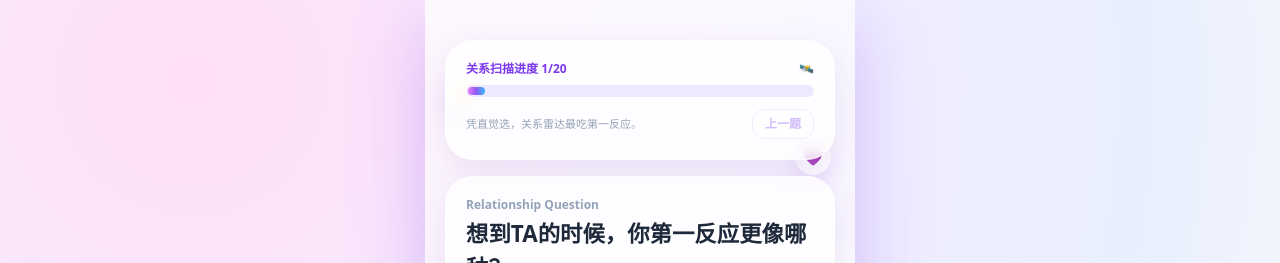
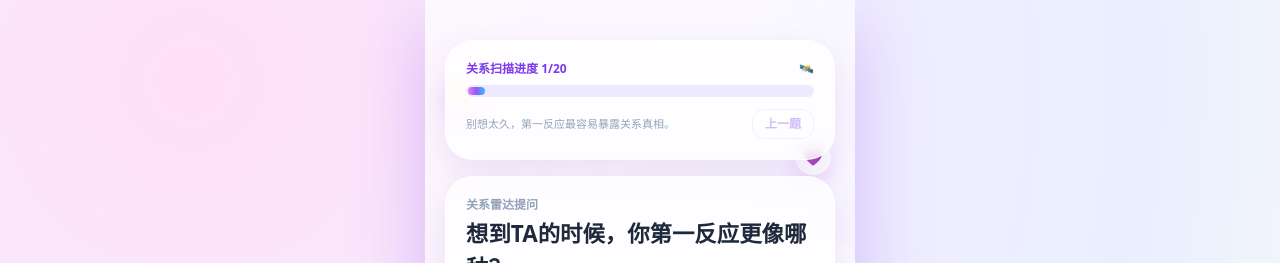
Before and after one commit to yl19881124-crypto/relationship-test-h5, a React (Vite) app: page / in a window 1280 px wide. Both pictures are taken after a click on the button "开始测试". Shown: the top 263 px of the page. Built offline with nearby package versions, Linux system fonts and the light colour scheme.

Commit message:
fix: polish quiz copy and poster role display

```diff
--- a/src/App.tsx
+++ b/src/App.tsx
@@ -11,6 +11,16 @@ const optionStickers = ['🫧', '💘', '🎀', '🪄'];
 const previewFlavorLabels = ['上头值', '操心值', '甜度值', '默契值'];
 const AUTO_NEXT_DELAY = 280;
 
+const parseDuoRoles = (duoRoles: string) => {
+  const parts = duoRoles.split(/[｜|]/).map((part) => part.trim()).filter(Boolean);
+  const youRoleRaw = parts.find((part) => part.startsWith('你：')) ?? parts[0] ?? duoRoles;
+  const taRoleRaw = parts.find((part) => part.startsWith('TA：')) ?? parts[1] ?? duoRoles;
+  return {
+    youRole: youRoleRaw.replace(/^你：/, '').trim(),
+    taRole: taRoleRaw.replace(/^TA：/, '').trim()
+  };
+};
+
 function App() {
   const [stage, setStage] = useState<Stage>('home');
   const [currentQuestion, setCurrentQuestion] = useState(0);
@@ -23,21 +33,22 @@ function App() {
   const indexes = getRelationshipIndexes(evaluation.snapshot.normalized);
   const currentQuestionId = QUESTIONS[currentQuestion].id;
   const selectedOptionId = answers[currentQuestionId] ?? null;
+  const { youRole, taRole } = parseDuoRoles(result.duoRoles);
   const clear = () => { if (autoNextTimerRef.current) window.clearTimeout(autoNextTimerRef.current); autoNextTimerRef.current = null; setIsAutoAdvancing(false); };
   useEffect(() => () => clear(), []);
   useEffect(() => { if (stage !== 'loading') return; const s = setInterval(() => setLoadingTextIndex((p) => (p + 1) % loadingSteps.length), 800); const d = setTimeout(() => { setStage('preview'); setLoadingTextIndex(0); }, 3200); return () => { clearInterval(s); clearTimeout(d); }; }, [stage]);
   const restart = () => { clear(); setAnswers({}); setCurrentQuestion(0); setStage('home'); };
   const onAnswer = (optionId: string) => { if (isAutoAdvancing) return; setAnswers((prev) => ({ ...prev, [currentQuestionId]: optionId })); setIsAutoAdvancing(true); autoNextTimerRef.current = window.setTimeout(() => { if (currentQuestion >= QUESTIONS.length - 1) { setStage('loading'); setIsAutoAdvancing(false); return; } setCurrentQuestion((p) => p + 1); setIsAutoAdvancing(false); }, AUTO_NEXT_DELAY); };
 
-  return <AppShell>{stage === 'home' && <div className="animate-enter-up relative flex min-h-[calc(100vh-4rem)] flex-col justify-between py-5"><div className='space-y-4 text-center'><StickerLabel>恋爱观察室 · 今日关系雷达扫描中</StickerLabel><h1 className='title-pop text-5xl font-black leading-[1.1] text-slate-800'>测测你和TA<br/>到底是什么关系</h1><SoftCard className='text-left'><div className='hero-chat'><span>你们到底啥关系？</span><span>问号爱心已就位 💗❓</span></div><p className='mt-3 text-sm text-slate-600'>20道轻松小题，测完就有“关系真名 + 双人海报”，专治嘴硬和暧昧。</p></SoftCard></div><div className='space-y-2'><GradientButton onClick={() => setStage('quiz')}>开始测试</GradientButton><p className='text-center text-xs text-slate-400'>答题免费，完整结果可1元解锁。</p></div></div>}
+  return <AppShell>{stage === 'home' && <div className="animate-enter-up relative flex min-h-[calc(100vh-4rem)] flex-col justify-between py-5"><div className='space-y-4 text-center'><StickerLabel>恋爱观察室 · 今日关系雷达扫描中</StickerLabel><h1 className='title-pop text-5xl font-black leading-[1.1] text-slate-800'>测测你和TA<br/>到底是什么关系</h1><SoftCard className='text-left'><div className='hero-chat'><span>你们到底啥关系？</span><span>暧昧雷达已开机 💗❓</span></div><p className='mt-3 text-sm text-slate-600'>20道轻松小题，测完就有“关系真名 + 双人海报”，专治嘴硬和暧昧。</p></SoftCard></div><div className='space-y-2'><GradientButton onClick={() => setStage('quiz')}>开始测试</GradientButton><p className='text-center text-xs text-slate-400'>答题免费，完整结果可1元解锁。</p></div></div>}
 
-{stage==='quiz'&&<div className='animate-enter-up space-y-4 py-4'><SoftCard><ProgressBar current={currentQuestion+1} total={QUESTIONS.length}/><div className='mt-3 flex items-center justify-between'><p className='text-[11px] text-slate-400'>凭直觉选，关系雷达最吃第一反应。</p><button onClick={()=>currentQuestion>0&&setCurrentQuestion((p)=>p-1)} disabled={currentQuestion===0} className='rounded-xl border border-violet-200 bg-white px-3 py-1.5 text-xs font-semibold text-violet-500 disabled:opacity-40'>上一题</button></div></SoftCard><SoftCard className='animate-enter-up'><p className='text-xs font-semibold text-slate-400'>Relationship Question</p><h2 className='mt-1 text-[1.4rem] font-black text-slate-800'>{QUESTIONS[currentQuestion].title}</h2></SoftCard><div className='space-y-3'>{QUESTIONS[currentQuestion].options.map((option,idx)=>{const isSelected=selectedOptionId===option.id;return <ChoiceCard key={option.id} selected={isSelected} onClick={()=>onAnswer(option.id)}><div className='flex items-center gap-2'><span>{optionStickers[idx%4]}</span><span className='font-semibold text-violet-600'>{option.label}.</span>{isSelected&&<span className='rounded-full bg-violet-100 px-2 py-0.5 text-[10px] font-semibold text-violet-600'>已锁定</span>}</div><p className='mt-1 pl-6 text-sm text-slate-600'>{option.text}</p></ChoiceCard>;})}</div></div>}
+{stage==='quiz'&&<div className='animate-enter-up space-y-4 py-4'><SoftCard><ProgressBar current={currentQuestion+1} total={QUESTIONS.length}/><div className='mt-3 flex items-center justify-between'><p className='text-[11px] text-slate-400'>别想太久，第一反应最容易暴露关系真相。</p><button onClick={()=>currentQuestion>0&&setCurrentQuestion((p)=>p-1)} disabled={currentQuestion===0} className='rounded-xl border border-violet-200 bg-white px-3 py-1.5 text-xs font-semibold text-violet-500 disabled:opacity-40'>上一题</button></div></SoftCard><SoftCard className='animate-enter-up'><p className='text-xs font-semibold text-slate-400'>关系雷达提问</p><h2 className='mt-1 text-[1.4rem] font-black text-slate-800'>{QUESTIONS[currentQuestion].title}</h2></SoftCard><div className='space-y-3'>{QUESTIONS[currentQuestion].options.map((option,idx)=>{const isSelected=selectedOptionId===option.id;return <ChoiceCard key={option.id} selected={isSelected} onClick={()=>onAnswer(option.id)}><div className='flex items-center gap-2'><span>{optionStickers[idx%4]}</span><span className='font-semibold text-violet-600'>{option.label}.</span>{isSelected&&<span className='rounded-full bg-violet-100 px-2 py-0.5 text-[10px] font-semibold text-violet-600'>已锁定</span>}</div><p className='mt-1 pl-6 text-sm text-slate-600'>{option.text}</p></ChoiceCard>;})}</div></div>}
 
-{stage==='loading'&&<div className='flex min-h-[calc(100vh-5rem)] items-center'><SoftCard className='w-full text-center'><p className='text-xs font-semibold uppercase tracking-[0.2em] text-violet-400'>Relationship Scanner</p><div className='scanner mt-4 mx-auto' /><h2 className='mt-5 text-xl font-black text-slate-800'>关系扫描仪启动中</h2><p className='mt-2 text-sm text-slate-500'>{loadingSteps[loadingTextIndex]}</p></SoftCard></div>}
+{stage==='loading'&&<div className='flex min-h-[calc(100vh-5rem)] items-center'><SoftCard className='w-full text-center'><p className='text-xs font-semibold uppercase tracking-[0.2em] text-violet-400'>关系扫描仪</p><div className='scanner mt-4 mx-auto' /><h2 className='mt-5 text-xl font-black text-slate-800'>关系扫描仪启动中</h2><p className='mt-2 text-sm text-slate-500'>{loadingSteps[loadingTextIndex]}</p></SoftCard></div>}
 
 {stage==='preview'&&<div className='animate-enter-up space-y-4 py-4'><ResultBadge>你的隐藏关系已经生成</ResultBadge><SoftCard><h2 className='text-2xl font-black'>结果已锁定 🔒</h2><div className='mt-3 blur-[2px] select-none space-y-1 text-sm'><p>你和TA的隐藏关系：？？？？？？型</p><p>双人角色：已生成</p><p>一句话暴击：已生成</p><p>专属关系海报：已生成</p></div></SoftCard><GradientButton onClick={()=>setStage('poster')}>1元解锁关系真名 + 双人关系海报</GradientButton><p className='text-center text-xs text-violet-500'>支付后立即查看，可保存海报。</p></div>}
 
-{stage==='poster'&&<div className='animate-enter-up space-y-4 py-4'><ResultBadge>你和TA的隐藏关系</ResultBadge><PosterCard><p className='text-center text-[11px] uppercase tracking-[0.25em] text-white/85'>你和TA的隐藏关系</p><h3 className='mt-2 text-center text-3xl font-black'>{result.name}</h3><p className='mt-3 rounded-2xl bg-white/15 px-4 py-2 text-sm font-semibold'>你：{result.duoRoles.split('，')[0] ?? result.duoRoles}</p><p className='mt-2 rounded-2xl bg-white/15 px-4 py-2 text-sm font-semibold'>TA：{result.duoRoles.split('，')[1] ?? result.duoRoles}</p><p className='mt-3 rounded-2xl bg-white/20 p-3 text-sm'>“{result.oneLineHit}”</p><div className='mt-4 grid gap-2'>{indexes.map((item,idx)=><IndexBar key={item.key} label={previewFlavorLabels[idx]??item.key} value={item.value} dark />)}</div><p className='mt-4 text-sm'>{result.posterCopy}</p></PosterCard><GradientButton onClick={()=>window.alert('请长按截图保存海报～')}>长按截图保存海报</GradientButton><button onClick={()=>setStage('full')} className='w-full rounded-2xl border border-white/80 bg-white/75 px-4 py-3 text-sm font-semibold text-slate-600'>查看完整关系解析</button></div>}
+{stage==='poster'&&<div className='animate-enter-up space-y-4 py-4'><ResultBadge>你和TA的隐藏关系</ResultBadge><PosterCard><p className='text-center text-[11px] uppercase tracking-[0.25em] text-white/85'>你和TA的隐藏关系</p><h3 className='mt-2 text-center text-3xl font-black'>{result.name}</h3><p className='mt-3 rounded-2xl bg-white/15 px-4 py-2 text-sm font-semibold'>你：{youRole}</p><p className='mt-2 rounded-2xl bg-white/15 px-4 py-2 text-sm font-semibold'>TA：{taRole}</p><p className='mt-3 rounded-2xl bg-white/20 p-3 text-sm'>“{result.oneLineHit}”</p><div className='mt-4 grid gap-2'>{indexes.map((item,idx)=><IndexBar key={item.key} label={previewFlavorLabels[idx]??item.key} value={item.value} dark />)}</div><p className='mt-4 text-sm'>{result.posterCopy}</p></PosterCard><GradientButton onClick={()=>window.alert('请长按截图保存海报～')}>长按截图保存海报</GradientButton><button onClick={()=>setStage('full')} className='w-full rounded-2xl border border-white/80 bg-white/75 px-4 py-3 text-sm font-semibold text-slate-600'>查看完整关系解析</button></div>}
 
 {stage==='full'&&<div className='animate-enter-up space-y-4 py-4'><ResultBadge>完整关系解析</ResultBadge><SectionCard title='关系真名' icon='💘'><h2 className='text-3xl font-black text-slate-800'>{result.name}</h2></SectionCard><SectionCard title='双人角色' icon='🎭'>{result.duoRoles}</SectionCard><SectionCard title='一句话暴击' icon='💥'>“{result.oneLineHit}”</SectionCard><SectionCard title='完整关系解释' icon='🧠'>{result.fullExplanation}</SectionCard><SectionCard title='隐藏问题' icon='🕳️'>{result.hiddenIssue}</SectionCard><SectionCard title='行动建议' icon='🧭'>{result.actionAdvice}</SectionCard><button onClick={restart} className='w-full rounded-2xl border border-white/80 bg-white/75 px-4 py-3 text-xs text-slate-500'>再测一次</button></div>}
 </AppShell>;
```
